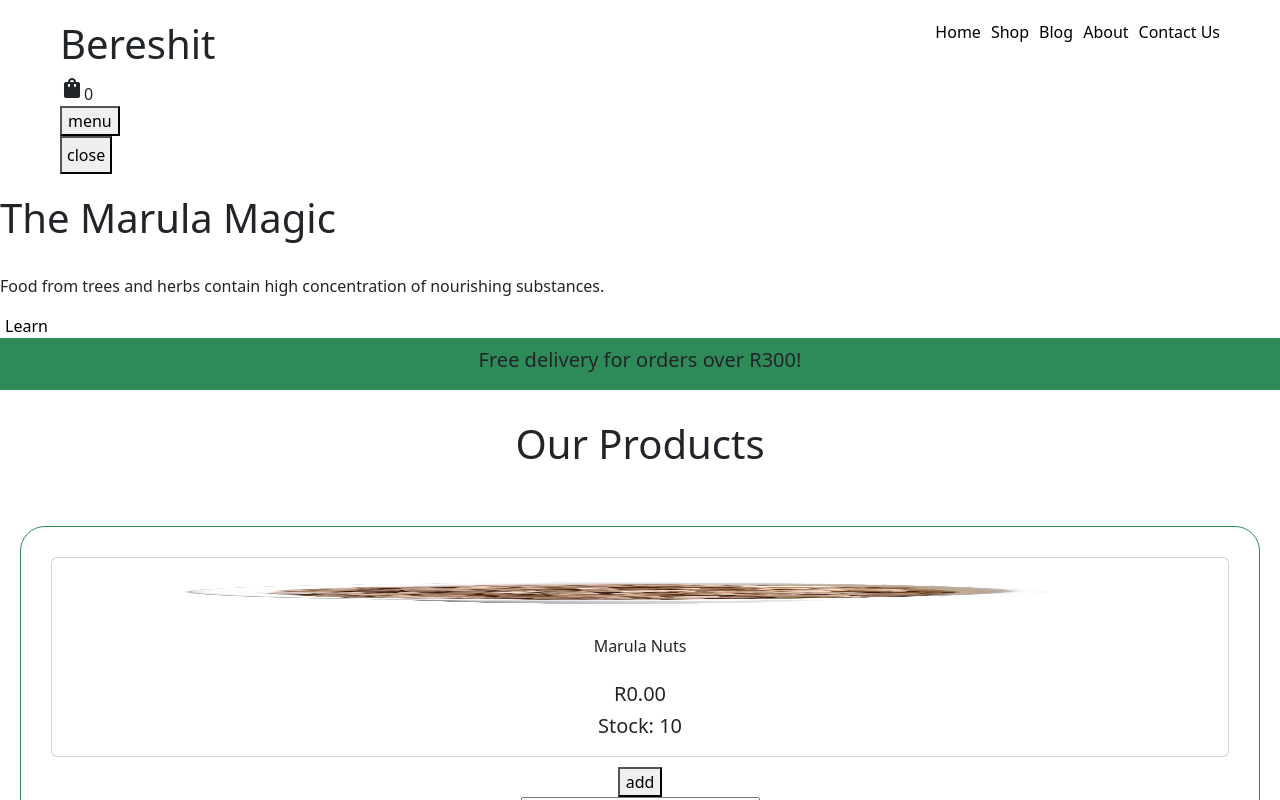
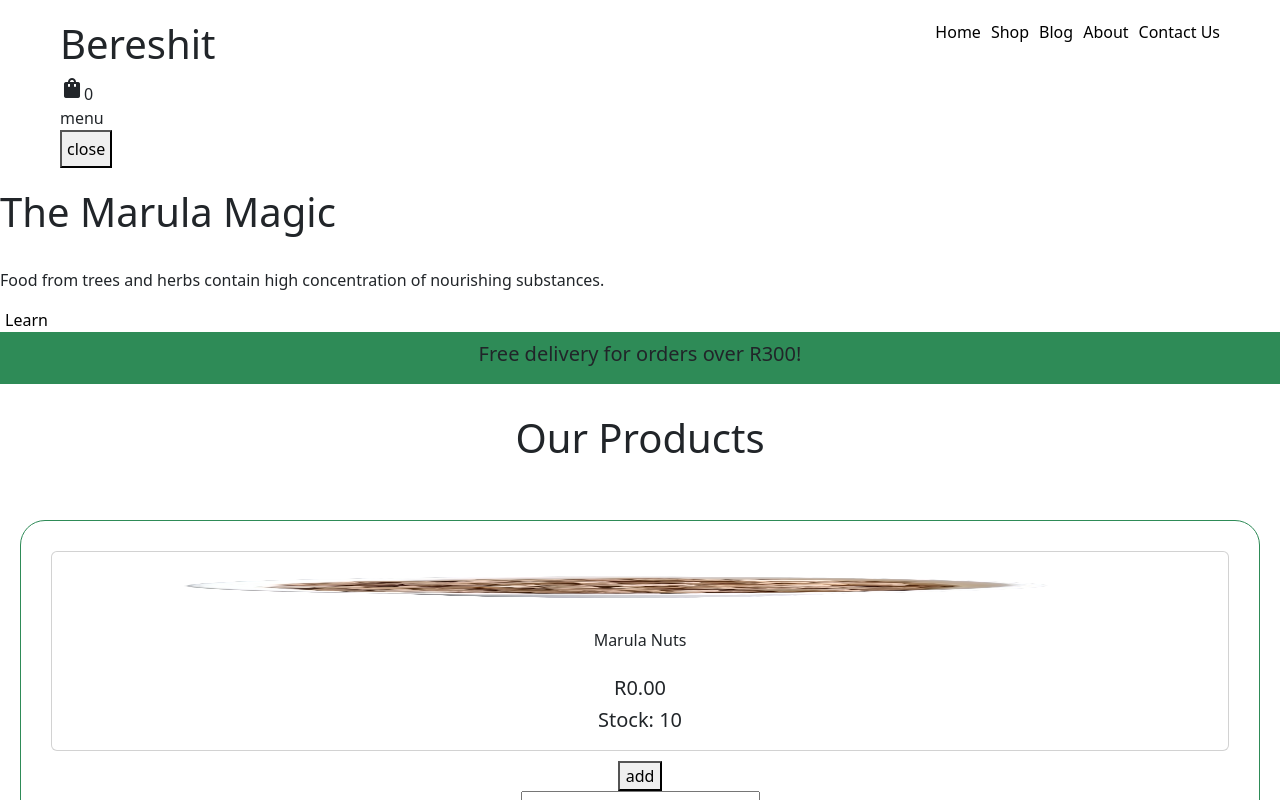
Before and after one commit to malebosambo/bereshit, a React (Vite) app: page / in a window 1280 px wide. Shown: the top 800 px of the page. Built offline with nearby package versions, Linux system fonts and the light colour scheme.

Commit message:
Update header.jsx

```diff
--- a/src/components/header.jsx
+++ b/src/components/header.jsx
@@ -12,9 +12,9 @@ export default function Header() {
           <div><h1>Bereshit</h1></div>
           <div className="Mobile_Menu">
             <div><span class="material-icons">shopping_bag</span><span>0</span></div>
-            <button onClick={showMenu} className={ !mobileMenu ? "" : "Menu" }><span class="material-symbols-outlined">
+            <div onClick={showMenu} className={ !mobileMenu ? "" : "Menu" }><span class="material-symbols-outlined">
 menu
-</span></button>
+</span></div>
             <button onClick={showMenu} className={ mobileMenu ? "" : "Menu" }><span class="material-symbols-outlined">
 close
 </span></button>
```
